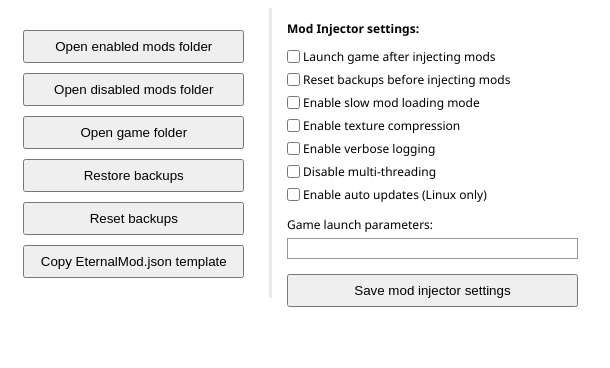
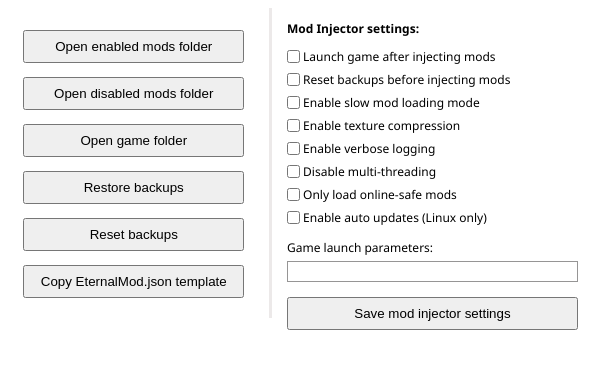
Before and after one commit to brunoanc/EternalModManager-Electron, an Electron app: page src/html/advanced.html in a window 610 px wide. Drawn offline with Linux system fonts and the light colour scheme; no server answers.

Commit message:
Add online safe checkbox

```diff
--- a/package.json
+++ b/package.json
@@ -1,6 +1,6 @@
 {
   "name": "eternalmodmanager",
-  "version": "1.3.0",
+  "version": "1.4.0",
   "description": "Cross platform mod manager for DOOM Eternal.",
   "main": "src/entrypoint.js",
   "author": "PowerBall253",
--- a/src/css/advanced.css
+++ b/src/css/advanced.css
@@ -9,7 +9,7 @@
 .left {
     width: 42.5%;
     height: 270px;
-    margin: 12px 0 0 15px;
+    margin: 13px 0 0 15px;
     vertical-align: center;
     align-items: center;
 }
@@ -17,7 +17,7 @@
 .left button {
     height: 33px;
     width: 90%;
-    margin: 5px 9px 5px 0;
+    margin: 7px 9px 7px 0;
 }
 
 .left button:hover {
@@ -35,7 +35,7 @@
 #vl {
     background: rgb(236, 233, 233);
     width: 0.5%;
-    height: 280px;
+    height: 310px;
 }
 
 .injector-header {
--- a/src/entrypoint.js
+++ b/src/entrypoint.js
@@ -70,7 +70,7 @@
         parent: mainWindow,
         modal: true,
         width: 600,
-        height: process.platform == 'win32' ? 335 : 306,
+        height: process.platform == 'win32' ? 355 : 326,
         minimizable: false,
         maximizable: false,
         resizable: false,
--- a/src/html/advanced.html
+++ b/src/html/advanced.html
@@ -58,6 +58,12 @@
                     </label>
                 </li>
                 <li>
+                    <input id="online-checkbox" type="checkbox">
+                    <label id="online-label" for="online-checkbox" title="Disables loading of non online-safe mods.">
+                        &nbspOnly load online-safe mods
+                    </label>
+                </li>
+                <li>
                     <input id="autoupdate-checkbox" type="checkbox">
                     <label id="autoupdate-label" for="autoupdate-checkbox" title="Checks for updates during the mod loading process.">
                         &nbspEnable auto updates (Linux only)
--- a/src/js/advanced.js
+++ b/src/js/advanced.js
@@ -7,9 +7,8 @@
 
 // Custom linux styling
 if (process.platform == 'linux') {
-    document.getElementById('vl').style.height = '290px'
     document.getElementsByClassName('right')[0].style.margin = '10px 0 0 0'
-    document.getElementsByClassName('left')[0].style.margin = '17px 0 0 15px'
+    document.getElementsByClassName('left')[0].style.margin = '15px 0 0 15px'
 }
 
 // Add functionality to buttons
@@ -65,6 +64,7 @@
     COMPRESS_TEXTURES: 'texture-compression-checkbox',
     VERBOSE: 'verbose-checkbox',
     DISABLE_MULTITHREADING: 'multithreading-checkbox',
+    ONLINE_SAFE: 'online-checkbox',
     GAME_PARAMETERS: 'args-input'
 }
 
```
Also changed, not shown: 1 other file.
